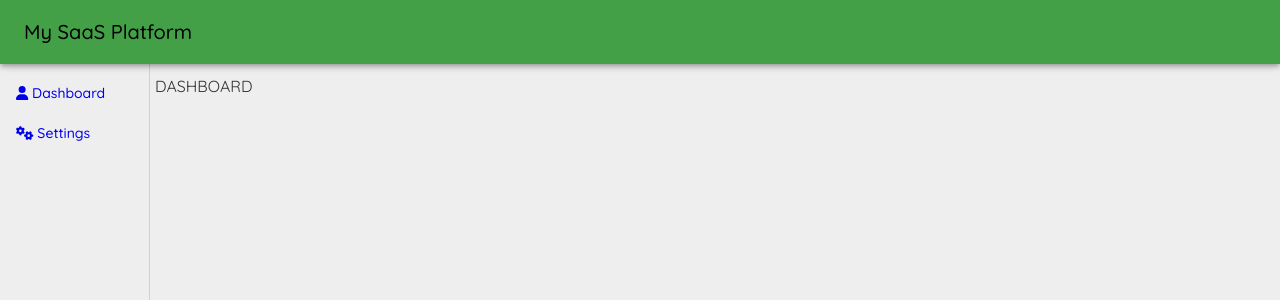
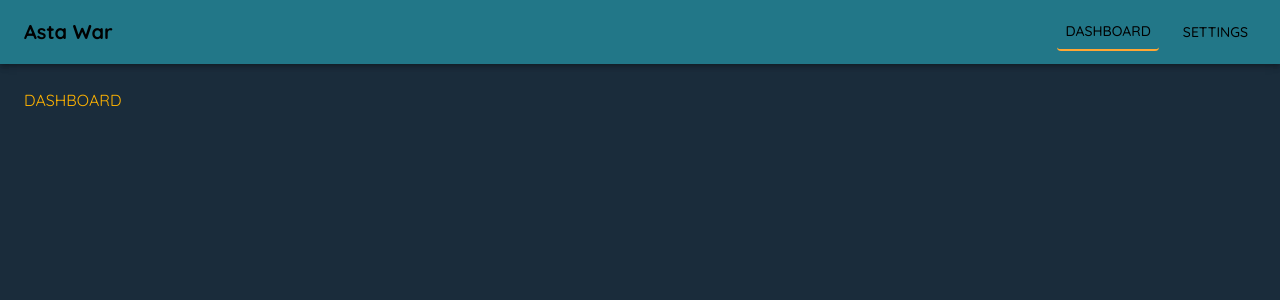
Before and after one commit to danielecomandini/astawar, a React (Vite) app: page / in a window 1280 px wide. Shown: the top 300 px of the page. Built offline with nearby package versions, Linux system fonts and the light colour scheme.

Commit message:
Layout with no left-right menu

```diff
--- a/src/UI/layout/Layout.jsx
+++ b/src/UI/layout/Layout.jsx
@@ -1,103 +1,55 @@
-import { Outlet, Link, useLocation } from "react-router-dom";
-import {
-  AppBar,
-  Toolbar,
-  Typography,
-  CssBaseline,
-  Drawer,
-  List,
-  ListItem,
-  ListItemIcon,
-  ListItemText,
-  Box,
-  Menu,
-} from "@mui/material";
-import Icon from "../elements/icons/Icon";
-import { faCogs, faUser } from "@fortawesome/free-solid-svg-icons";
-import Text from "../elements/texts/Text";
-
-const drawerWidth = 150;
-
-const MenuItem = ({ item }) => {
-  console.log(item);
-  return (
-    <div style={{ display: "flex" }}>
-      <div>
-        <Text variant="h8">{item.icon} {item.text}</Text>
-      </div>
-    </div>
-  );
-};
+import React from 'react';
+import { AppBar, Toolbar, Typography, Box, Button } from '@mui/material';
+import { Outlet, NavLink } from 'react-router-dom';
 
 const Layout = () => {
-  const location = useLocation();
+  return (
+    <>
+      <AppBar position="static" sx={{ backgroundColor: '#227788' }}>
+        <Toolbar>
+          {/* Titolo a sinistra */}
+          <Typography variant="h6" component="div" sx={{ fontWeight: 'bold' }}>
+            Asta War
+          </Typography>
 
-  const menuItems = [
-    { text: "Dashboard", icon: <Icon icon={faUser} />, path: "/" },
-    { text: "Settings", icon: <Icon icon={faCogs} />, path: "/settings" },
-  ];
+          {/* Spazio elastico */}
+          <Box sx={{ flexGrow: 1 }} />
 
-  return (
-    <Box sx={{ display: "flex" }}>
-      <CssBaseline />
-
-      {/* Header */}
-      <AppBar
-        position="fixed"
-        sx={{ zIndex: (theme) => theme.zIndex.drawer + 1 }}
-      >
-        <Toolbar>
-          <Typography variant="h6" noWrap>
-            My SaaS Platform
-          </Typography>
+          {/* Menu di navigazione */}
+          <Box sx={{ display: 'flex', gap: 2 }}>
+            <Button
+              component={NavLink}
+              to="/"
+              color="inherit"
+              sx={{
+                '&.active': {
+                  borderBottom: '2px solid #FFA733',
+                },
+              }}
+            >
+              Dashboard
+            </Button>
+            <Button
+              component={NavLink}
+              to="/settings"
+              color="inherit"
+              sx={{
+                '&.active': {
+                  borderBottom: '2px solid #FFA733',
+                },
+              }}
+            >
+              Settings
+            </Button>
+          </Box>
         </Toolbar>
       </AppBar>
 
-      {/* Drawer */}
-      <Drawer
-        variant="permanent"
-        sx={{
-          width: drawerWidth,
-          flexShrink: 0,
-          [`& .MuiDrawer-paper`]: {
-            width: drawerWidth,
-            boxSizing: "border-box",
-          },
-        }}
-      >
-        <Toolbar />
-        <Box sx={{ overflow: "auto" }}>
-          <List>
-            {menuItems.map((item) => (
-              <ListItem
-                button
-                key={item.text}
-                component={Link}
-                to={item.path}
-                selected={location.pathname === item.path}
-              >
-                <MenuItem item={item} />
-                {/* <ListItemIcon>{item.icon}</ListItemIcon>
-                <ListItemText sx={{ margintLeft: '-50px' }} primary={item.text} /> */}
-              </ListItem>
-            ))}
-          </List>
-        </Box>
-      </Drawer>
-
-      {/* Content */}
-      <Box
-        component="main"
-        sx={{
-          flexGrow: 1,
-          marginTop: "10px",
-          marginLeft: "5px",
-        }}
-      >
-        <Toolbar />
+      {/* Container per il contenuto delle pagine */}
+      <Box sx={{ p: 3 }}>
         <Outlet />
       </Box>
-    </Box>
+    </>
   );
 };
 
--- a/src/UI/themes/Theme.tsx
+++ b/src/UI/themes/Theme.tsx
@@ -1,22 +1,12 @@
 import { createTheme } from "@mui/material/styles";
 
-// Define the custom colors
+
 export const AW_COLORS = {
-  background: "#EEEEEE", // Background Color
-  headerBg: "#226633",
-  headerText: "#EEEEEE",
-  text: "#333333", // Text Color
-  highlight: "#43A047", // Important Color
-  black: "#000000",
-  white: "#FFFFFF",
-  blue: "#1976D2",
-  yellow: "#FBC02D",
-  orange: "#FB8C00",
-  green: "#43A047",
-  red: "#E53935",
-  purple: "#8E24AA",
-  grey: "#9E9E9E",
-  darkGrey: "#6B6B6B",
+  background: '#1A2C3B', // Background Color
+  text: "#FFB300",       // Text Color
+  headerBg: "#227788",   // Background of the AppBar
+  headerText: "#FFB300", // Text AppBar
+  highlight: "#43A047",  // Buttons and links
 };
 
 export const AW_FONT_FAMILY = "Quicksand";
@@ -27,20 +17,20 @@ const Theme = createTheme({
   palette: {
     background: {
       default: AW_COLORS.background,
-      paper: AW_COLORS.background,
+      paper: AW_COLORS.headerBg,
     },
     text: {
       primary: AW_COLORS.text,
       secondary: AW_COLORS.highlight,
     },
     primary: {
-      main: AW_COLORS.green,
+      main: AW_COLORS.headerBg,
       contrastText: "#000000",
     },
-    secondary: {
-      main: AW_COLORS.orange,
-      contrastText: AW_COLORS.background,
-    },
+    // secondary: {
+    //   main: AW_COLORS.highlight,
+    //   contrastText: AW_COLORS.background,
+    // },
   },
   typography: {
     fontFamily: AW_FONT_FAMILY,
```
